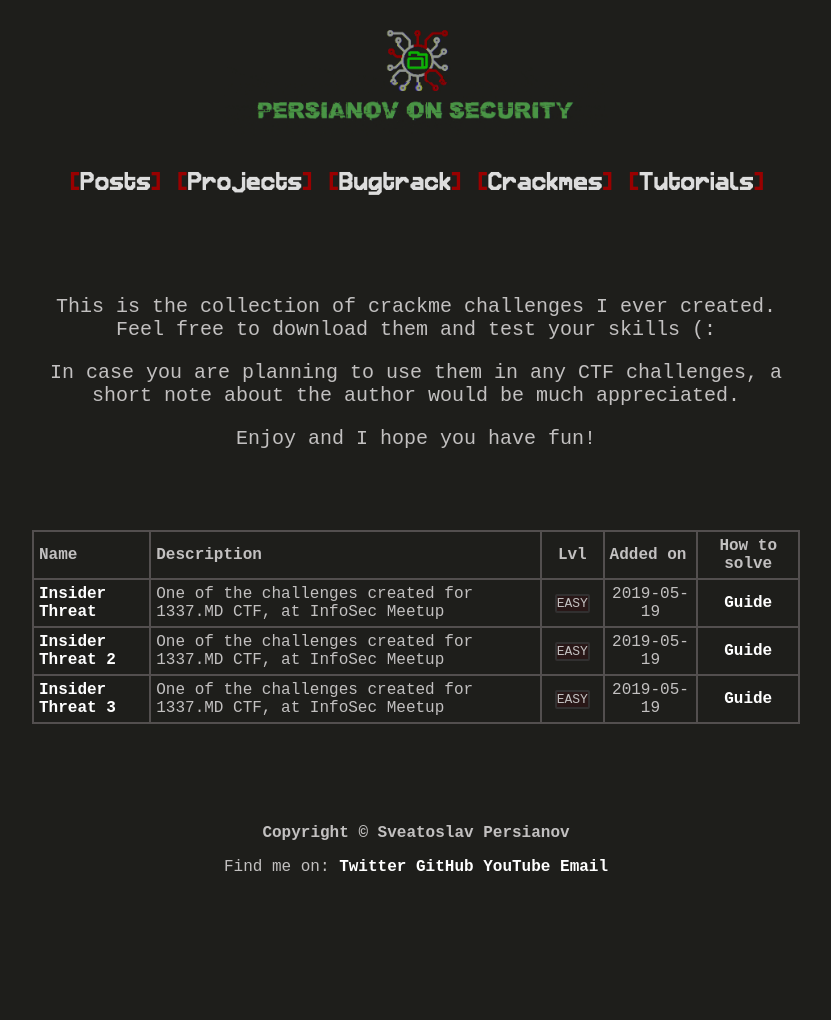
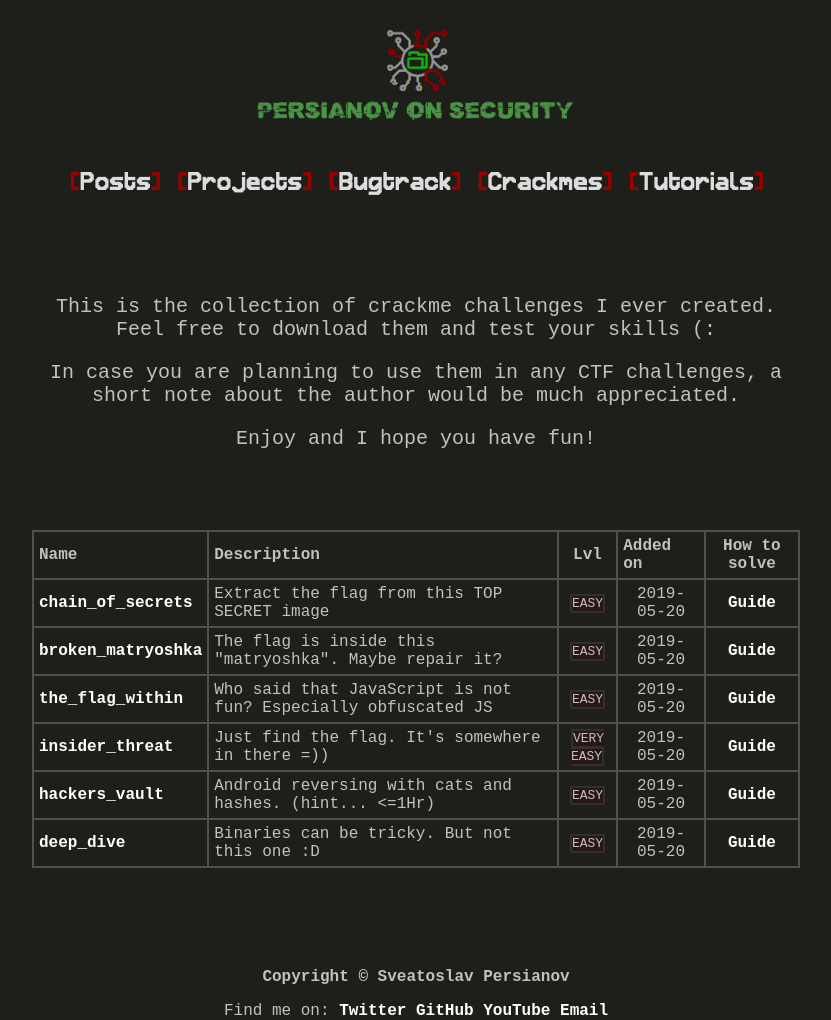
Before and after one commit to num1r0/num1r0.github.io, a Jekyll site: the page built from crackme-challenges.html, in a window 1280 px wide. Shown: the whole page, without its empty margins (224-1055 px from the left). Built offline with Jekyll 4.4.1, drawn with Linux system fonts in a browser that asks for light colours; before the commit the page ends 900 px from its top, so only the background shows below that.

Commit message:
new crackmes added

```diff
--- a/_data/crackmes.yml
+++ b/_data/crackmes.yml
@@ -1,20 +1,41 @@
-- name: Insider Threat
-  description: One of the challenges created for 1337.MD CTF, at InfoSec Meetup
+- name: chain_of_secrets
+  description: Extract the flag from this TOP SECRET image
   difficulty: EASY
-  added_on: 2019-05-19
-  how_to_solve_link: https://google.com/
-  download_link: https://google.com/
+  added_on: 2019-05-20
+  how_to_solve_link: #
+  download_link: https://drive.google.com/open?id=19v97mDZkuvqu-om8B0S-xXU7-1loR8_O
 
-- name: Insider Threat 2
-  description: One of the challenges created for 1337.MD CTF, at InfoSec Meetup
+- name: broken_matryoshka
+  description: The flag is inside this "matryoshka". Maybe repair it?
   difficulty: EASY
-  added_on: 2019-05-19
-  how_to_solve_link: https://google.com/
-  download_link: https://google.com/
+  added_on: 2019-05-20
+  how_to_solve_link: #
+  download_link: https://drive.google.com/open?id=13kPXkHbNbqJ1hfwskgrQca7tLq4doaAk
 
-- name: Insider Threat 3
-  description: One of the challenges created for 1337.MD CTF, at InfoSec Meetup
+- name: the_flag_within
+  description: Who said that JavaScript is not fun? Especially obfuscated JS
   difficulty: EASY
-  added_on: 2019-05-19
-  how_to_solve_link: https://google.com/
-  download_link: https://google.com/
+  added_on: 2019-05-20
+  how_to_solve_link: #
+  download_link: https://drive.google.com/open?id=1x5eEnG5LLiJQtqv2y2i4_b0in8rImVH9
+
+- name: insider_threat
+  description: Just find the flag. It's somewhere in there =))
+  difficulty: VERY EASY
+  added_on: 2019-05-20
+  how_to_solve_link: #
+  download_link: https://drive.google.com/open?id=1cFivIJ0jNZoze1ZTYl9tpgO6W2z0V4ui
+
+- name: hackers_vault
+  description: Android reversing with cats and hashes. (hint... <=1Hr)
+  difficulty: EASY
+  added_on: 2019-05-20
+  how_to_solve_link: #
+  download_link: https://drive.google.com/open?id=1M0uEiDvMWaqHMSMNMbnCqN-Q0AtzI7sc
+
+- name: deep_dive
+  description: Binaries can be tricky. But not this one :D
+  difficulty: EASY
+  added_on: 2019-05-20
+  how_to_solve_link: #
+  download_link: https://drive.google.com/open?id=181hymbF10TvEq14asgEsvKXg-NbVLGOh
```
